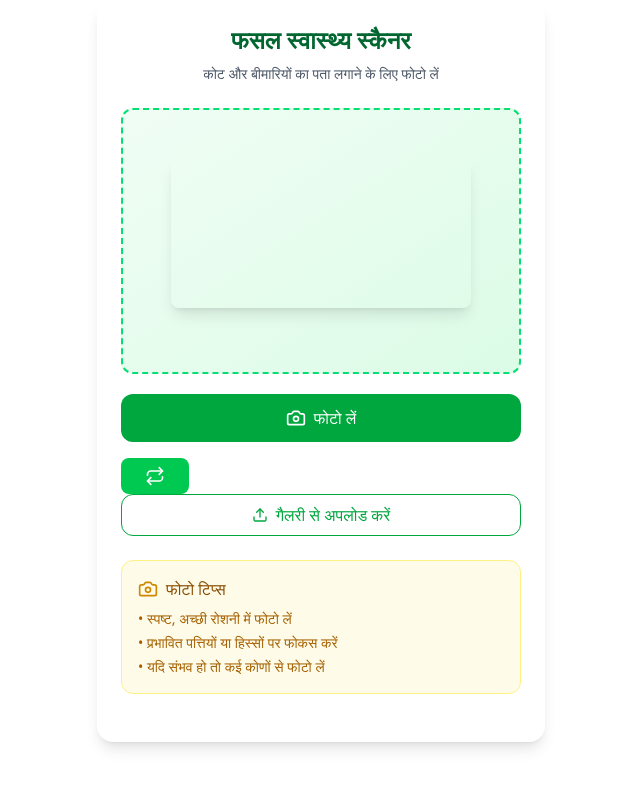
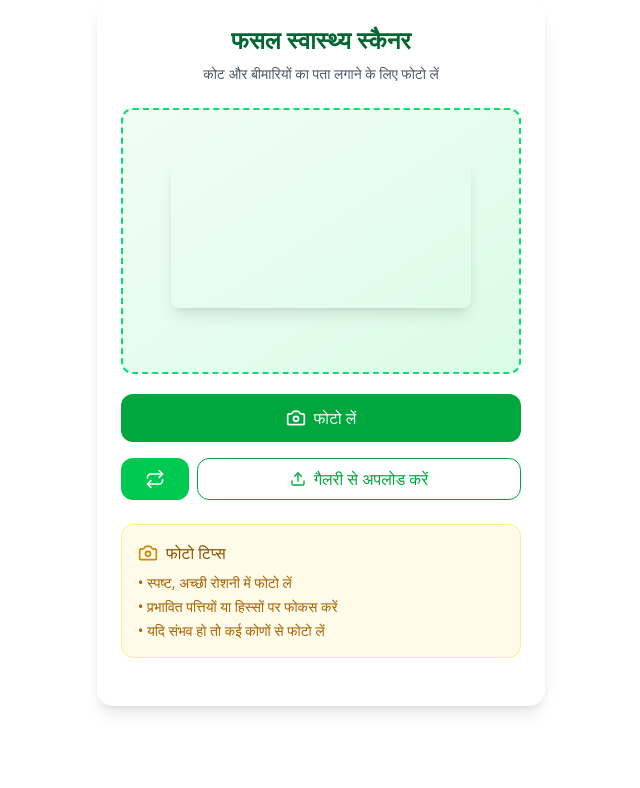
Before and after one commit to TheVivekRajput002/checking_tailwind, a React (Vite) app: page / in a window 1280 px wide. Shown: the top 788 px of the page, without its empty margins (319-959 px from the left). Built offline with nearby package versions, Linux system fonts and the light colour scheme; no server answers.

Commit message:
ui updated, functioning properly

```diff
--- a/src/components/ImageScannerUi.jsx
+++ b/src/components/ImageScannerUi.jsx
@@ -1,5 +1,5 @@
 
-import { Camera, Upload, Repeat} from 'lucide-react';
+import { Camera, Upload, Repeat } from 'lucide-react';
 import React, { useRef, useState, useCallback } from 'react';
 import Webcam from 'react-webcam';
 
@@ -122,15 +122,16 @@ const CropHealthScanner = () => {
             >
                 <Camera className="w-5 h-5" />
                 फोटो लें
-            </button>) }
+            </button>)}
 
             {/* switch camera */}
 
+            <div className='flex gap-2' >
                 <button
                     onClick={switchCamera}
-                className="px-6 py-2 bg-green-500 hover:bg-green-600 text-white rounded-lg font-medium transition-colors"
+                    className="h-auto px-6 py-2 mb-6 bg-green-500 hover:bg-green-600 text-white rounded-xl font-medium transition-colors items-center justify-center"
                 >
-                <Repeat className="w-5 h-5"  />
+                    <Repeat className="w-5 h-5" />
                 </button>
 
 
@@ -142,6 +143,7 @@ const CropHealthScanner = () => {
                     <Upload className="w-4 h-4" />
                     गैलरी से अपलोड करें
                 </button>
+            </div>
 
             {/* Photo Tips */}
             <div className="bg-yellow-50 border border-yellow-200 rounded-xl p-4 mb-6">
```
Lines whose indentation alone changed are shown as unchanged.
